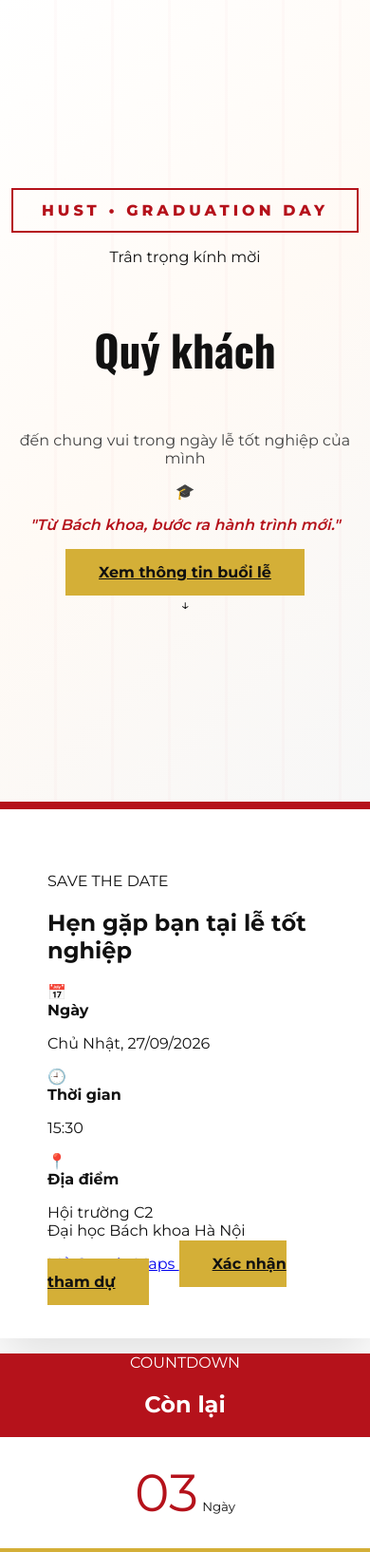
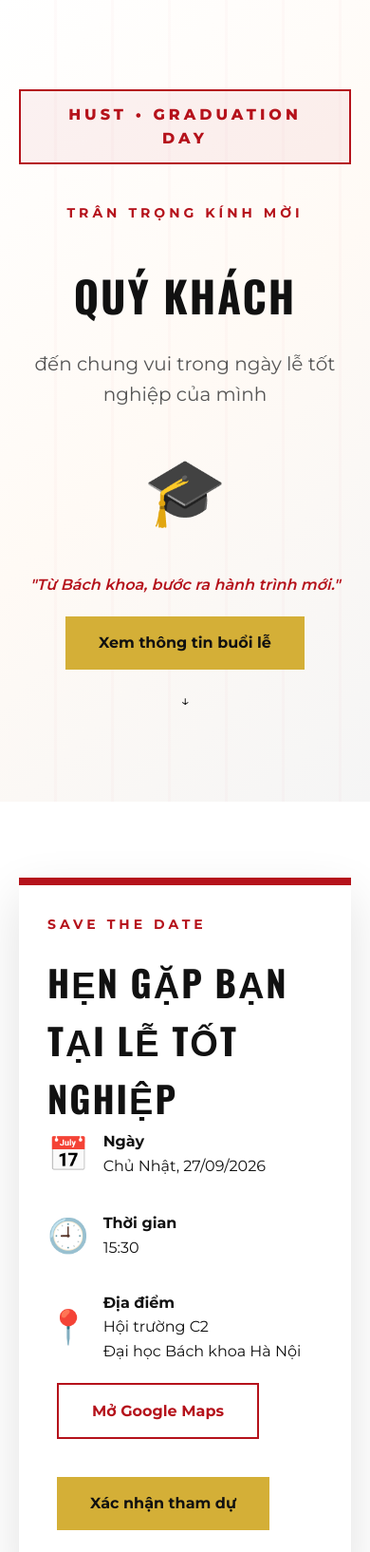
Before and after one commit to eouinht/graduation-invitation, a plain HTML site: page index.html in a window 390 px wide. Shown: the top 1634 px of the page at 95% size. Drawn offline with nearby package versions, Linux system fonts and the light colour scheme.

Commit message:
Update style.css

```diff
--- a/style.css
+++ b/style.css
@@ -1,114 +1,498 @@
-/* HUST Graduation Theme */
-:root{
- --hust-red:#b5121b;
- --gold:#d4af37;
- --black:#111;
- --white:#fff;
+:root {
+    --hust-red: #b5121b;
+    --hust-red-light: #c52a33;
+    --gold: #d4af37;
+    --black: #111111;
+    --white: #ffffff;
+    --gray: #f5f5f5;
 }
 
-body{
- margin:0;
- font-family:"Montserrat",sans-serif;
- background:#fff;
- color:#111;
+
+/* RESET */
+
+* {
+    margin: 0;
+    padding: 0;
+    box-sizing: border-box;
 }
 
-.hero{
- min-height:100vh;
- display:flex;
- flex-direction:column;
- justify-content:center;
- align-items:center;
- text-align:center;
- background:linear-gradient(135deg,#fff,#fffaf5,#f7f7f7);
- color:#111;
- position:relative;
- overflow:hidden;
+
+html {
+    scroll-behavior: smooth;
 }
 
-.hero::before{
- content:"";
- position:absolute;
- inset:0;
- background-image:linear-gradient(90deg,transparent 95%,rgba(181,18,27,.08) 95%);
- background-size:60px 60px;
- opacity:.25;
+
+body {
+    font-family: "Montserrat", sans-serif;
+    background: var(--white);
+    color: var(--black);
+    line-height: 1.6;
 }
 
-.hero>*{
- position:relative;
- z-index:2;
+
+.section {
+    padding: 80px 20px;
 }
 
-.badge{
- padding:12px 30px;
- border:2px solid #b5121b;
- color:#b5121b;
- font-weight:800;
- letter-spacing:4px;
+
+h1,
+h2 {
+    font-family: "Oswald", sans-serif;
+    text-transform: uppercase;
+    letter-spacing: 2px;
 }
 
-.hero h1{
- font-family:"Oswald",sans-serif;
- font-size:clamp(45px,8vw,80px);
- color:#111;
+
+h2 {
+    font-size: 38px;
 }
 
-.subtitle{color:#444}
 
-.quote{
- color:#b5121b;
- font-weight:600;
- font-style:italic;
+.eyebrow {
+    font-size: 14px;
+    font-weight: 700;
+    letter-spacing: 4px;
+    text-transform: uppercase;
+    color: var(--hust-red);
+    margin-bottom: 20px;
 }
 
-.btn.primary{
- background:#d4af37;
- color:#111;
- padding:15px 35px;
- font-weight:700;
+
+
+/* ================= HERO ================= */
+
+
+.hero {
+
+    min-height: 100vh;
+
+    display: flex;
+    flex-direction: column;
+
+    justify-content: center;
+    align-items: center;
+
+    text-align: center;
+
+    position: relative;
+    overflow: hidden;
+
+
+    /* Đổi nền đỏ sang trắng nhẹ */
+
+    background:
+
+    linear-gradient(
+        135deg,
+        #ffffff 0%,
+        #fffaf5 50%,
+        #f5f5f5 100%
+    );
+
+
+    color: var(--black);
+
 }
 
-.card{
- background:#fff;
- border-top:8px solid #b5121b;
- box-shadow:0 20px 50px rgba(0,0,0,.12);
- padding:50px;
+
+
+.hero::before {
+
+    content: "";
+
+    position: absolute;
+
+    inset: 0;
+
+
+    background-image:
+
+    linear-gradient(
+        90deg,
+        transparent 95%,
+        rgba(181,18,27,0.08) 95%
+    );
+
+
+    background-size: 60px 60px;
+
+    opacity: 0.25;
+
 }
 
-.countdown-section{
- background:#b5121b;
- color:#fff;
- text-align:center;
+
+
+.hero > * {
+
+    position: relative;
+
+    z-index: 2;
+
 }
 
-.countdown div{
- background:#fff;
- color:#111;
- border-bottom:5px solid #d4af37;
- padding:25px;
+
+
+.badge {
+
+    padding: 12px 30px;
+
+    border: 2px solid var(--hust-red);
+
+    color: var(--hust-red);
+
+    background: rgba(181,18,27,0.05);
+
+    font-weight: 800;
+
+    letter-spacing: 4px;
+
+    margin-bottom: 40px;
+
 }
 
-.countdown span{
- color:#b5121b;
- font-size:55px;
+
+
+.hero h1 {
+
+    font-size: clamp(45px,8vw,80px);
+
+    color: var(--black);
+
+    margin: 20px 0;
+
 }
 
-.message-card{
- background:linear-gradient(135deg,#b5121b,#850d14);
- color:#fff;
- border-left:8px solid #d4af37;
- padding:50px;
+
+
+.subtitle {
+
+    color: #555;
+
+    font-size: 20px;
+
 }
 
-.signature{
- color:#d4af37;
- font-size:35px;
+
+
+.cap {
+
+    font-size: 70px;
+
+    margin: 30px 0;
+
 }
 
-footer{
- background:#111;
- color:#fff;
- text-align:center;
- padding:25px;
+
+
+.quote {
+
+    font-style: italic;
+
+    color: var(--hust-red);
+
+    font-weight: 600;
+
 }
+
+
+
+
+
+/* ================= BUTTON ================= */
+
+
+.btn {
+
+    display: inline-block;
+
+    padding: 15px 35px;
+
+    text-decoration: none;
+
+    margin: 20px 10px;
+
+    font-weight: 700;
+
+}
+
+
+
+.btn.primary {
+
+    background: var(--gold);
+
+    color: var(--black);
+
+}
+
+
+
+.btn.secondary {
+
+    border: 2px solid var(--hust-red);
+
+    color: var(--hust-red);
+
+}
+
+
+
+
+/* ================= DETAILS ================= */
+
+
+.details {
+
+    background: white;
+
+}
+
+
+
+.card {
+
+    max-width: 900px;
+
+    margin: auto;
+
+    background: white;
+
+    padding: 50px;
+
+
+    border-top: 8px solid var(--hust-red);
+
+
+    box-shadow:
+
+    0 20px 50px rgba(0,0,0,.12);
+
+}
+
+
+
+
+.info-grid {
+
+    display:grid;
+
+    grid-template-columns:
+    repeat(auto-fit,minmax(250px,1fr));
+
+    gap:30px;
+
+}
+
+
+
+.info-item {
+
+    display:flex;
+
+    gap:15px;
+
+    align-items:center;
+
+}
+
+
+.icon {
+
+    font-size:35px;
+
+}
+
+
+
+/* ================= COUNTDOWN ================= */
+
+
+.countdown-section {
+
+
+    text-align:center;
+
+
+    background:
+
+    linear-gradient(
+        135deg,
+        #c52a33,
+        #b5121b
+    );
+
+
+    color:white;
+
+}
+
+
+
+.countdown {
+
+    display:flex;
+
+    justify-content:center;
+
+    flex-wrap:wrap;
+
+    gap:25px;
+
+    margin-top:40px;
+
+}
+
+
+
+.countdown div {
+
+
+    width:130px;
+
+    padding:25px;
+
+
+    background:white;
+
+
+    border-bottom:5px solid var(--gold);
+
+}
+
+
+
+.countdown span {
+
+
+    display:block;
+
+
+    font-family:"Oswald";
+
+
+    font-size:55px;
+
+
+    color:var(--hust-red);
+
+}
+
+
+
+
+/* ================= MESSAGE ================= */
+
+
+.message-card {
+
+
+    max-width:800px;
+
+
+    margin:auto;
+
+
+    padding:50px;
+
+
+    color:white;
+
+
+
+    background:
+
+
+    linear-gradient(
+
+        135deg,
+
+        #c52a33,
+
+        #8f1820
+
+    );
+
+
+
+    border-left:
+
+    8px solid var(--gold);
+
+}
+
+
+
+.signature {
+
+
+    margin-top:40px;
+
+
+    font-family:"Oswald";
+
+
+    font-size:35px;
+
+
+    color:var(--gold);
+
+}
+
+
+
+
+
+/* FOOTER */
+
+
+footer {
+
+
+    background:#111;
+
+
+    color:white;
+
+
+    text-align:center;
+
+
+    padding:25px;
+
+
+    letter-spacing:3px;
+
+
+    font-weight:700;
+
+}
+
+
+
+
+@media(max-width:600px){
+
+
+.hero h1{
+
+    font-size:45px;
+
+}
+
+
+.card,
+.message-card{
+
+    padding:30px;
+
+}
+
+
+.countdown div{
+
+    width:100px;
+
+}
+
+
+}
```
